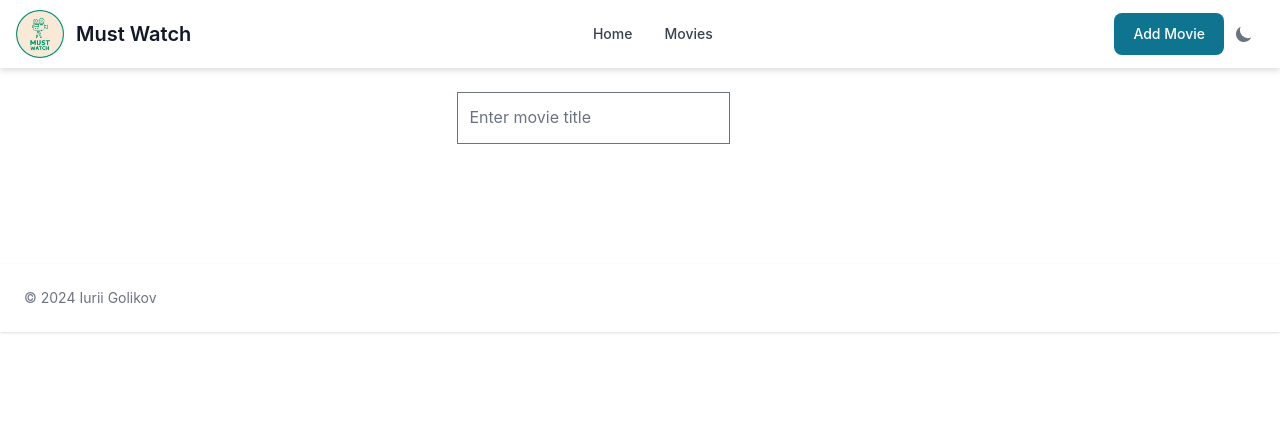
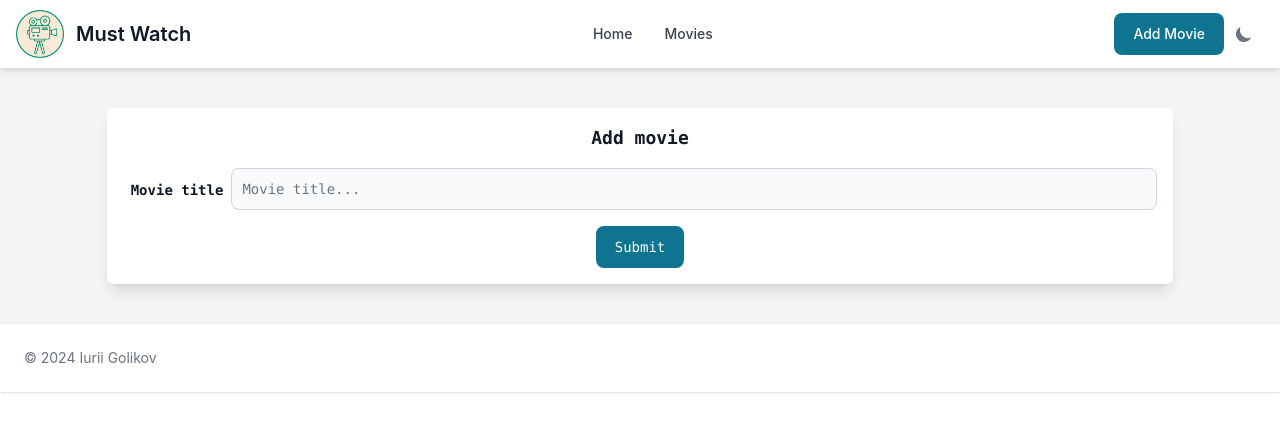
Before and after one commit to meetmatt/mustwatch, a React (Vite) app: page /add-movie in a window 1280 px wide. Shown: the top 432 px of the page. Built offline with nearby package versions, Linux system fonts and the light colour scheme.

Commit message:
Added movie search

```diff
--- a/src/components/Layout/Header.tsx
+++ b/src/components/Layout/Header.tsx
@@ -1,5 +1,5 @@
 import { Button, DarkThemeToggle, Navbar } from "flowbite-react";
-import logo from "../../assets/logo-no-bg.png";
+import logo from "../../assets/logo-no-bg-no-text.png";
 import { Link, NavLink, useLocation } from "react-router-dom";
 
 export default function Header() {
@@ -9,8 +9,8 @@ export default function Header() {
     <header>
       <Navbar fluid className="drop-shadow-md">
         <Navbar.Brand as={Link} to="/">
-          <img src={logo} className="mr-3 h-12 sm:h-12" alt="Must Watch" />
-          <span className="self-center whitespace-nowrap text-xl font-semibold text-gray-900 dark:text-gray-100">
+          <img src={logo} className="mr-3 h-8 sm:h-12" alt="Must Watch" />
+          <span className="text-md self-center whitespace-nowrap font-semibold text-gray-900 sm:text-xl dark:text-gray-100">
             Must Watch
           </span>
         </Navbar.Brand>
--- a/src/css/movie.css
+++ b/src/css/movie.css
@@ -1,5 +1 @@
-@import "https://fonts.googleapis.com/icon?family=Material+Icons";
-
-.movie div {
-  justify-content: start;
-}
+/* @import "https://fonts.googleapis.com/icon?family=Material+Icons"; */
--- a/src/main.css
+++ b/src/main.css
@@ -8,7 +8,6 @@
   font-weight: 400;
 
   color-scheme: light dark;
-  color: rgba(255, 255, 255, 0.87);
 
   font-synthesis: none;
   text-rendering: optimizeLegibility;
@@ -30,55 +29,5 @@ body {
   max-width: 1280px;
   margin: 0 auto;
   padding: 0;
-  text-align: center;
+  /* text-align: center; */
 }
-
-/*
-h1 {
-  font-size: 3.2em;
-  line-height: 1.1;
-}
-
-a {
-  font-weight: 500;
-  color: #646cff;
-  text-decoration: inherit;
-}
-
-a:hover {
-  color: #535bf2;
-}
-
-button {
-  border-radius: 8px;
-  border: 1px solid transparent;
-  padding: 0.6em 1.2em;
-  font-size: 1em;
-  font-weight: 500;
-  font-family: inherit;
-  background-color: #1a1a1a;
-  cursor: pointer;
-  transition: border-color 0.25s;
-}
-
-button:hover {
-  border-color: #646cff;
-}
-
-button:focus,
-button:focus-visible {
-  outline: 4px auto -webkit-focus-ring-color;
-}
-
-@media (prefers-color-scheme: light) {
-  :root {
-    color: #213547;
-    background-color: #ffffff;
-  }
-  a:hover {
-    color: #747bff;
-  }
-  button {
-    background-color: #f9f9f9;
-  }
-} */
--- a/src/pages/AddMovie.tsx
+++ b/src/pages/AddMovie.tsx
@@ -1,63 +1,83 @@
+import { Button, Label, TextInput } from "flowbite-react";
 import { FormEvent, useState } from "react";
-
-const defaultMovies = [
-  "Friend of the world",
-  "God's creatures",
-  "Confess, Fletch",
-  "Black rain",
-  "Poor things",
-];
+import { fetchMovies, MovieData } from "../utils/fetchMovies";
 
 export default function Movies() {
-  const [movies, setMovies] = useState<string[]>(defaultMovies);
+  const [searchResults, setSearchResults] = useState<MovieData[] | null>(null);
   const [title, setTitle] = useState<string>("");
+  const [searchQuery, setSearchQuery] = useState<string>("");
 
-  const handleAddMovie = (e: FormEvent) => {
+  const handleOnChangeTitle = (e: FormEvent<HTMLInputElement>) => {
+    const value = e.currentTarget.value;
+    setTitle(value);
+  };
+
+  const handleAddMovie = async (e: FormEvent) => {
     e.preventDefault();
-    if (title.trim()) {
-      setMovies([...movies, title]);
-      setTitle("");
+    if (title.length > 0) {
+      setSearchQuery("");
+      const movies = await fetchMovies(title);
+      setSearchQuery(title);
+      setSearchResults(movies);
+      console.log(movies);
+    } else {
+      setSearchQuery("");
     }
   };
 
-  const handleRemoveMovie = (indexToRemove: number) => {
-    setMovies((currentMovies: string[]) => [
-      ...currentMovies.slice(0, indexToRemove),
-      ...currentMovies.slice(indexToRemove + 1),
-    ]);
-  };
-
   return (
-    <div>
-      <h1>Movies</h1>
-      <form onSubmit={handleAddMovie}>
-        <input
-          type="text"
-          value={title}
-          onChange={(e) => setTitle(e.target.value)}
-          placeholder="Enter movie title"
-          style={{
-            lineHeight: "2.1em",
-            fontSize: "1em",
-            paddingLeft: "0.7em",
-            marginRight: "0.7em",
-          }}
-        />
-        <button type="submit">Add Movie</button>
-      </form>
-      <ol style={{ textAlign: "left" }}>
-        {movies.map((title, index) => (
-          <li key={index}>
-            {title}{" "}
-            <span
-              style={{ cursor: "pointer" }}
-              onClick={() => handleRemoveMovie(index)}
-            >
-              ×
-            </span>
-          </li>
+    <div className="grid place-items-center gap-12 bg-gray-100 pb-10 pt-10 font-mono dark:bg-gray-900">
+      <div className="max-w-xlg w-5/6 flex-col rounded-md bg-white px-4 leading-none text-gray-900 shadow-lg md:flex dark:bg-gray-800 dark:text-gray-300">
+        <div className="text-md my-4 flex justify-center px-4 text-lg font-bold">
+          Add movie
+        </div>
+        <form className="gap-4" onSubmit={handleAddMovie}>
+          <div className="flex flex-col md:flex-row">
+            <Label
+              htmlFor="title"
+              value="Movie title"
+              className="mx-2 mt-3 h-6 text-left font-bold"
+            />
+            <TextInput
+              id="title"
+              type="text"
+              placeholder="Movie title..."
+              required
+              value={title}
+              onChange={handleOnChangeTitle}
+              className="flex grow flex-col"
+            />
+          </div>
+          <div className="my-4 flex justify-center text-sm">
+            <Button type="submit">Submit</Button>
+          </div>
+        </form>
+      </div>
+      {searchResults !== null &&
+        (searchResults.length !== 0 ? (
+          <div className="max-w-xlg w-5/6 flex-col rounded-md bg-white py-6 leading-none text-gray-900 shadow-lg md:flex dark:bg-gray-800 dark:text-gray-300">
+            {searchResults.map((movie, i) => (
+              <div key={i} className="text-md my-2 flex flex-col px-4 text-sm">
+                <div className="flex flex-row">
+                  <img className="w-1/4 self-start" src={movie.poster} />
+                  <div className="flex grow flex-col justify-between px-4">
+                    <div>
+                      <div className="text-md font-bold">
+                        {movie.title}, {movie.release_date.split("-")[0]}
+                      </div>
+                      <p>{movie.overview}</p>
+                    </div>
+                    <Button className="place-self-end">Save</Button>
+                  </div>
+                </div>
+              </div>
+            ))}
+          </div>
+        ) : (
+          searchQuery.length > 0 && (
+            <span>Nothing found for "{searchQuery}"</span>
+          )
         ))}
-      </ol>
     </div>
   );
 }
--- a/src/pages/Movie.tsx
+++ b/src/pages/Movie.tsx
@@ -1,4 +1,9 @@
-export function Movie() {
+interface MovieProps {
+  title: string;
+  description: string;
+}
+
+export function Movie({ title, description }: MovieProps) {
   return (
     <div className="movie">
       <div className="rounded-md bg-white shadow-lg dark:bg-gray-800">
@@ -12,28 +17,24 @@ export function Movie() {
           </div>
 
           <div className="flex-col text-gray-900 dark:text-gray-300">
-            <p className="pt-4 text-2xl font-bold">Joker (2020)</p>
+            <h2 className="pt-4 text-center text-2xl font-bold">{title}</h2>
             <hr className="hr-text mt-2" data-content="" />
-            <div className="text-md my-2 flex justify-between px-4">
+            <div className="text-md my-2 flex justify-center px-4">
               <span className="pt-2 text-sm font-bold">
-                2h 2min | Crime, Drama, Thriller
+                2020 | 122 min | Crime • Drama • Thriller
               </span>
-              <span className="font-bold"></span>
             </div>
-            <p className="my-4 hidden px-4 text-left text-sm md:block">
-              In Gotham City, mentally troubled comedian Arthur Fleck is
-              disregarded and mistreated by society. He then embarks on a
-              downward spiral of revolution and bloody crime. This path brings
-              him face-to-face with his alter-ego: the Joker.
+            <p className="my-4 px-4 text-justify text-sm md:block">
+              {description}
             </p>
 
-            <p className="text-md my-2 flex px-4">
+            <p className="my-2 flex justify-end px-4 text-sm">
               Rating: 9.0/10
               <span className="px-2 font-bold">|</span>
               Mood: Dark
             </p>
 
-            <div className="text-xs">
+            <div className="flex justify-end text-xs">
               <button
                 type="button"
                 className="ease focus:shadow-outline m-2 select-none rounded-md border border-gray-400 px-4 py-2 text-gray-400 transition duration-500 hover:bg-gray-900 focus:outline-none"
--- a/src/pages/Movies.tsx
+++ b/src/pages/Movies.tsx
@@ -6,7 +6,7 @@ export default function Movies() {
   return (
     <div className="grid place-items-center gap-12 bg-gray-100 pb-10 pt-10 font-mono dark:bg-gray-900">
       {[...Array(15).keys()].map((i) => (
-        <Movie key={i} />
+        <Movie key={i} title="Joker" description="Lorem ipsum" />
       ))}
     </div>
   );
--- /dev/null
+++ b/src/utils/fetchMovies.ts
@@ -0,0 +1,32 @@
+import logo from "../assets/logo-no-bg-no-text.png";
+
+export type MovieData = {
+  title: string;
+  overview: string;
+  release_date: string;
+  popularity: number;
+  poster_path: string;
+  poster: string;
+};
+
+export const fetchMovies = async function (
+  query: string,
+): Promise<MovieData[]> {
+  const url = `https://api.themoviedb.org/3/search/movie?api_key=3a0de3eeb3760231e263ad89f4cc73b1&query=${query}`;
+  const response = await fetch(url);
+  const json = await response.json();
+
+  const movies: MovieData[] = json.results;
+
+  return movies
+    .sort(
+      (movieA: MovieData, movieB: MovieData) =>
+        movieB.popularity - movieA.popularity,
+    )
+    .map((movie: MovieData) => {
+      const poster = movie.poster_path
+        ? `https://image.tmdb.org/t/p/w500/${movie.poster_path}`
+        : logo;
+      return { ...movie, poster };
+    });
+};
```
Also changed, not shown: src/assets/logo-no-bg-no-text.png (added), 1 other file (tests, documents, lock files or other folders).
